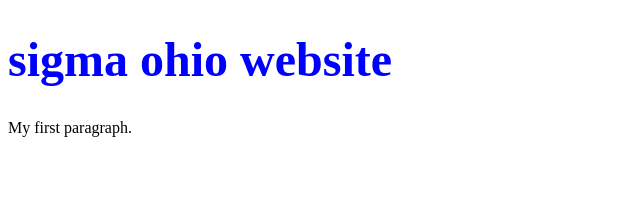
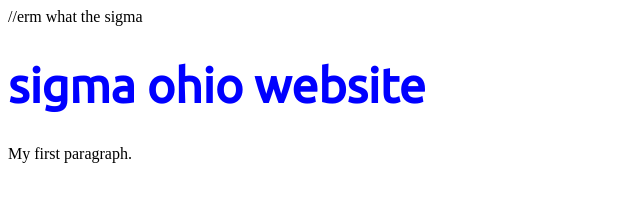
Before and after one commit to SirCrabapple99/blahblahblah, a plain HTML site: page index.html in a window 1280 px wide. Shown: the whole page, without its empty margins (0-640 px from the left). Drawn offline with Linux system fonts and the light colour scheme.

Commit message:
hopefully works now maybe

```diff
--- a/index.html
+++ b/index.html
@@ -1,8 +1,9 @@
 <!DOCTYPE html>
 <html>
     <head>
+        //erm what the sigma
         <style>
-            @font-face { font-family: sans-serif; src: url('Ubuntu/Ubuntu-Regular.ttf'); }
+            @font-face { font-family: Ubuntu; src: url('Ubuntu/Ubuntu-Regular.ttf'); }
             h1 {
                 color: blue;
                 font-family: "Ubuntu";
```
